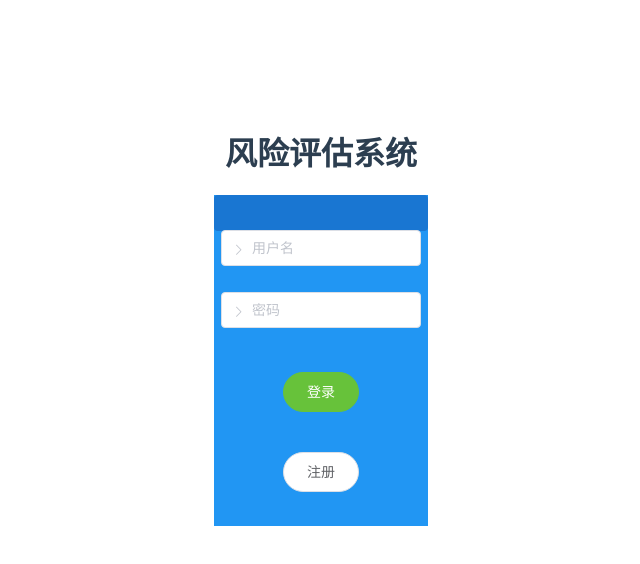
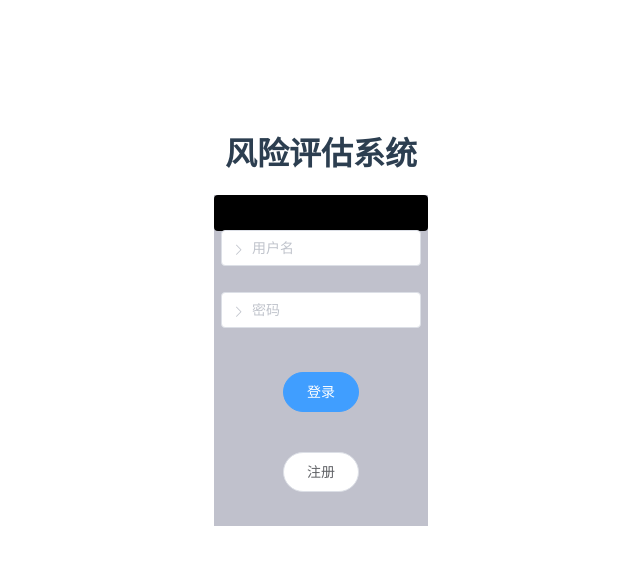
Before and after one commit to voldemortX/Agile, a Vue app in the folder frontend/: page /mainPage in a window 1280 px wide. Shown: the top 564 px of the page, without its empty margins (319-959 px from the left). Built offline with nearby package versions, Linux system fonts and the light colour scheme; what vue-resource would draw is missing.

Commit message:
Fixed ut & color scheme in Login.vue

```diff
--- a/frontend/src/views/Login.vue
+++ b/frontend/src/views/Login.vue
@@ -14,7 +14,7 @@
                             <el-input name="password" prefix-icon="el-icon-arrow-right" size="medium" v-model="password" type="password" placeholder="密码"></el-input>
                         </el-form-item>
                         <el-form-item>
-                            <el-button name="login" type="success" round @click.native=login_click>登录</el-button>
+                            <el-button name="login" type="primary" round @click.native=login_click>登录</el-button>
                             <el-button name="register" round plain @click.native=register_click>注册</el-button>
                             <p class="error">{{errorMessage}}</p>
                         </el-form-item>
@@ -119,10 +119,10 @@
         margin: 20px;
     }
     .bg-dark {
-        background: #1976d2;
+        background: #000000;
     }
     .bg-light {
-        background: #2196F3;
+        background: #c0c1cc;
     }
     .grid-content {
         border-radius: 4px;
--- a/frontend/src/views/New.vue
+++ b/frontend/src/views/New.vue
@@ -190,7 +190,7 @@
             <div slot="title" class="el-dialog__header">
                 <h2>评估结果</h2>
                 <el-button type="primary" @click.native="createWord">导出</el-button>
-                <el-button type="primary" @click="createHist">作图</el-button>
+                <el-button type="primary" @click.native="createHist">作图</el-button>
             </div>
             <el-table :data="tva_results" border :header-cell-style="{background:'#FFFFFF'}" :cell-style="{background:'#FFFFFF'}">
                 <el-table-column prop="asset" label="资产名称" width="160"></el-table-column>
@@ -495,7 +495,7 @@
             formAssetModify(index) {
                 // Fill data
                 this.formAsset.name = this.tableAsset[index].asset;
-                this.formAsset.details = this.tableAsset[index].description;
+                this.formAsset.details = this.tableAsset[index].details;
                 this.formAsset.confidentiality = String(map.indexOf(this.tableAsset[index].confidentiality) + 1);
                 this.formAsset.integrity = String(map.indexOf(this.tableAsset[index].integrity) + 1);
                 this.formAsset.availability = String(map.indexOf(this.tableAsset[index].availability) + 1);
```
Also changed, not shown: 1 other file (tests, documents, lock files or other folders).
